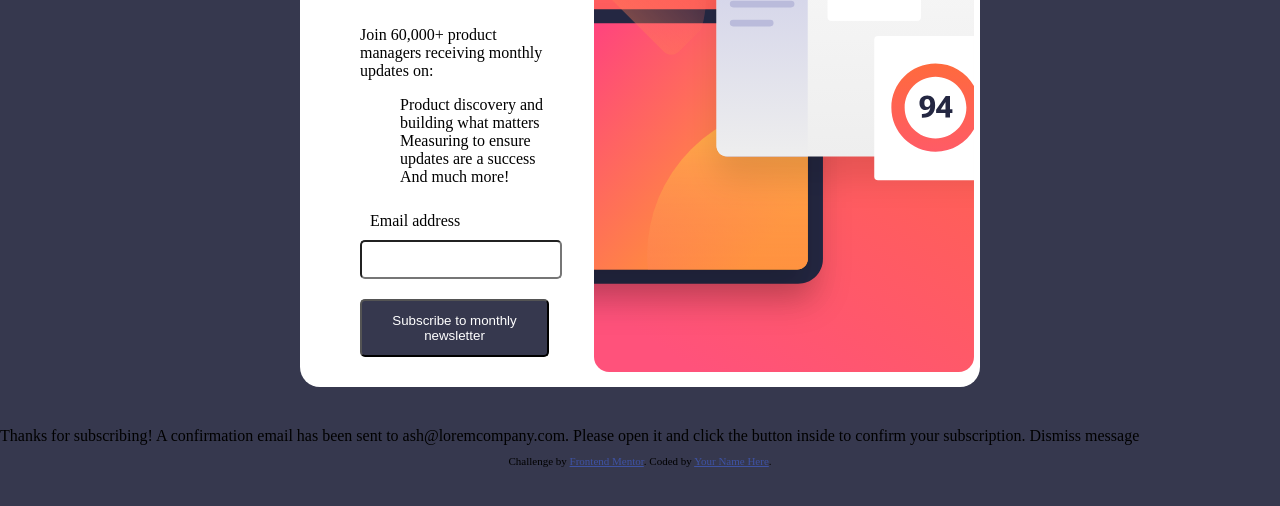
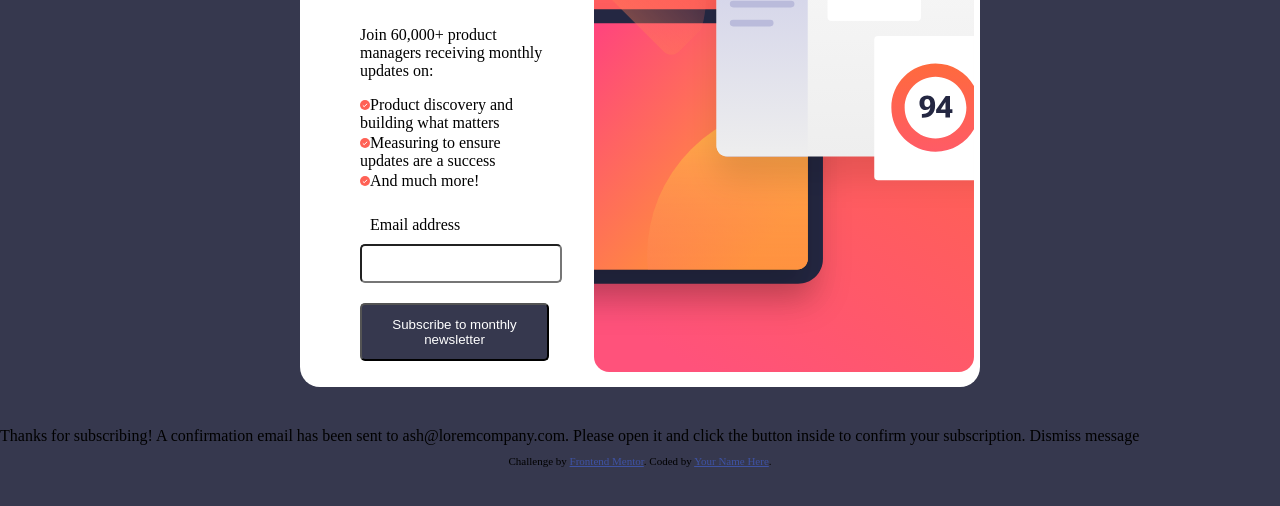
Before and after one commit to TkDevk/CSSChallenge, a plain HTML site: page newsletter-sign-up-with-success-message-main/newsletter-sign-up-with-success-message-main/index.html in a window 1280 px wide. Shown: the part 246-752 px from the top of the page. Drawn offline with Linux system fonts and the light colour scheme.

Commit message:
icons fixed

```diff
--- a/newsletter-sign-up-with-success-message-main/newsletter-sign-up-with-success-message-main/assets/css/main.css
+++ b/newsletter-sign-up-with-success-message-main/newsletter-sign-up-with-success-message-main/assets/css/main.css
@@ -2,7 +2,7 @@
 .attribution a { color: hsl(228, 45%, 44%); }
 @font-face {
     font-family: 'Roboto', sans-serif;
-    src: url("/assets/fonts/Roboto-Bold.ttf");
+    src: url(/assets/fonts/Roboto-Regular.ttf);
 }
 
 body{
@@ -66,4 +66,17 @@ button{
 
 ul{
     list-style: none;
+    padding-left:0 ;
 }
+
+li > img{
+    width: 10px;
+    height:10px;
+    display: inline-block;
+    margin: 0;
+
+}
+
+li{
+    margin-top: 2px;
+}
--- a/newsletter-sign-up-with-success-message-main/newsletter-sign-up-with-success-message-main/index.html
+++ b/newsletter-sign-up-with-success-message-main/newsletter-sign-up-with-success-message-main/index.html
@@ -28,9 +28,9 @@
 
 <ul>
 
-  <li>Product discovery and building what matters</li>
-  <li>Measuring to ensure updates are a success</li>
-  <li> And much more!</li>
+  <li><img src="/assets/images/icon-list.svg">Product discovery and building what matters</img></li>
+  <li><img src="/assets/images/icon-list.svg">Measuring to ensure updates are a success</li>
+  <li><img src="/assets/images/icon-list.svg">And much more!</li>
 </ul>
 
 
```
